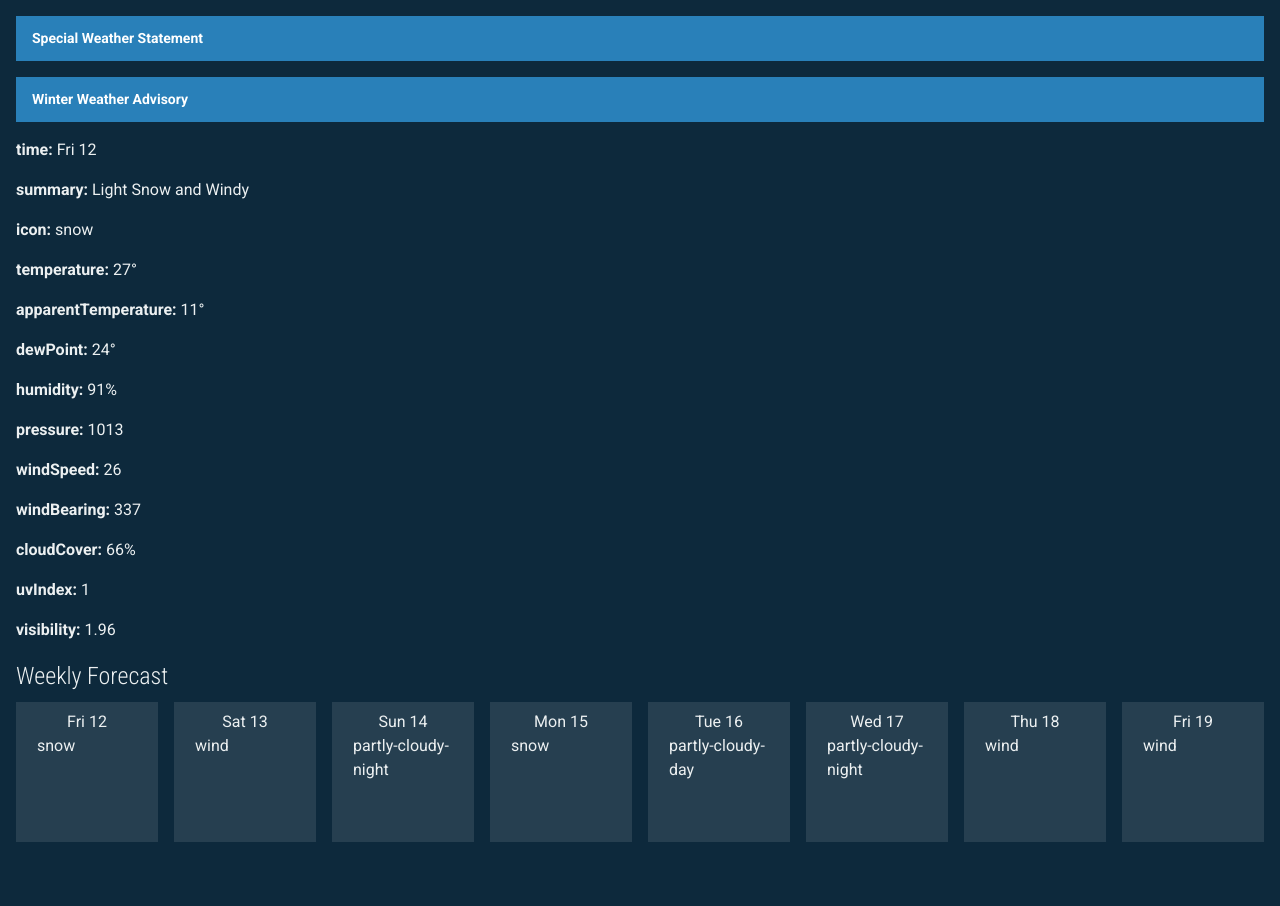
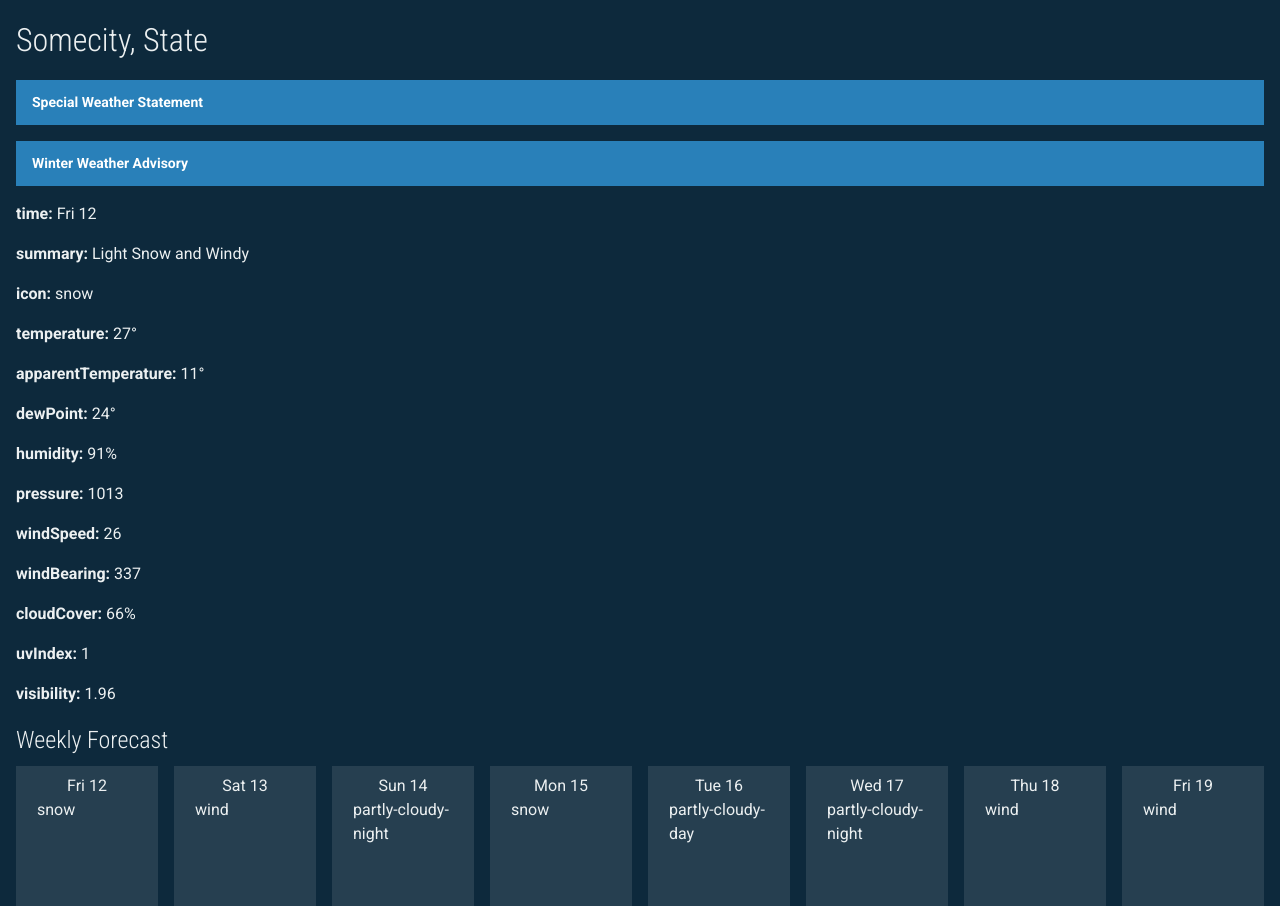
Before and after one commit to jdugdown/weather, a Vue app: page / in a window 1280 px wide. Before the commit the page ends 842 px from the top, so only its background shows below. Built offline with nearby package versions, Linux system fonts and the light colour scheme; a web font is replaced by a local one.

Commit message:
add location

```diff
--- a/src/App.vue
+++ b/src/App.vue
@@ -8,6 +8,8 @@
       </div>
 
       <div v-else>
+        <h1>Somecity, State</h1>
+
         <div class="message" :class="'message-' + alert.severity" v-for="alert in forecast.alerts">
           <strong>{{ alert.title }}</strong>
         </div>
```
